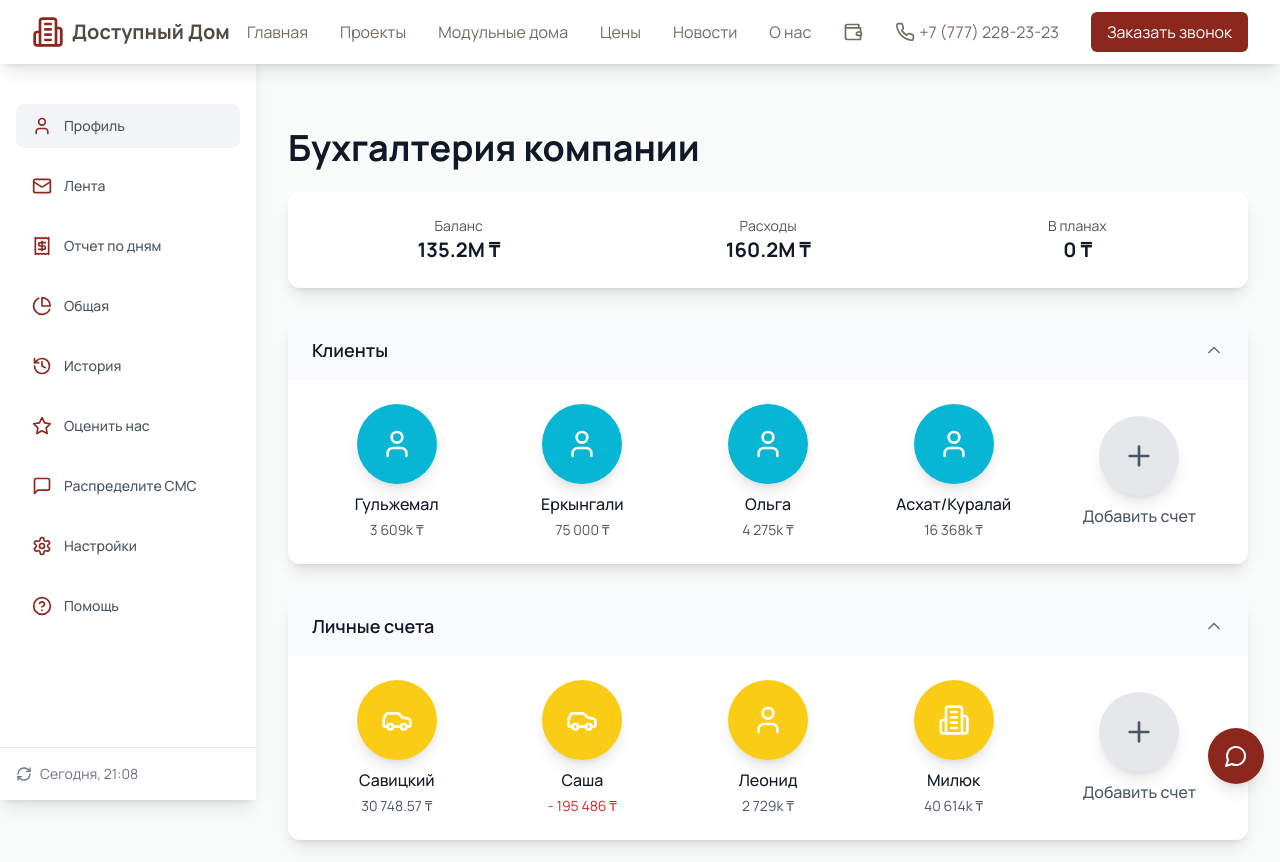
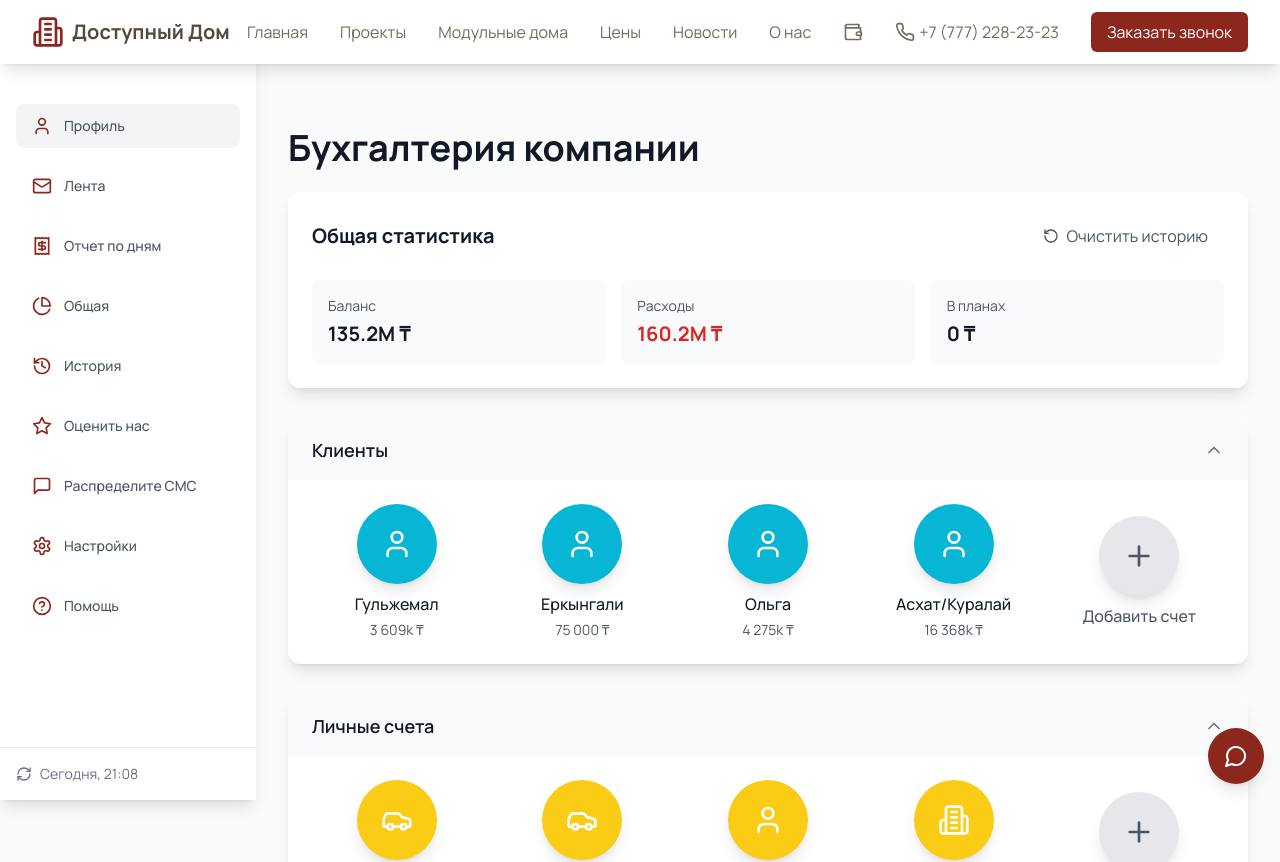
Before and after one commit to hotwellkz/d-dom, a React (Vite) app: page /accounting in a window 1280 px wide. Shown: the top 862 px of the page. Built offline with nearby package versions, Linux system fonts and the light colour scheme.

Commit message:
Update AccountSummary.tsx

```diff
--- a/src/components/AccountSummary.tsx
+++ b/src/components/AccountSummary.tsx
@@ -1,24 +1,52 @@
 import React from 'react';
+import { RotateCcw } from 'lucide-react';
 import { AccountSummary as AccountSummaryType } from '../types/accounting';
 
 interface AccountSummaryProps {
   summary: AccountSummaryType;
+  onClearAll: () => void;
 }
 
-export default function AccountSummary({ summary }: AccountSummaryProps) {
+export default function AccountSummary({ summary, onClearAll }: AccountSummaryProps) {
+  const [showConfirm, setShowConfirm] = React.useState(false);
+
+  const handleClearAll = () => {
+    if (showConfirm) {
+      onClearAll();
+      setShowConfirm(false);
+    } else {
+      setShowConfirm(true);
+    }
+  };
+
   return (
     <div className="bg-white rounded-xl shadow-lg p-6 mb-8">
+      <div className="flex justify-between items-center mb-6">
+        <h2 className="text-xl font-bold text-gray-900">Общая статистика</h2>
+        <button
+          onClick={handleClearAll}
+          className={`flex items-center gap-2 px-4 py-2 rounded-lg transition-colors ${
+            showConfirm
+              ? 'bg-red-100 text-red-600 hover:bg-red-200'
+              : 'text-gray-600 hover:bg-gray-100'
+          }`}
+        >
+          <RotateCcw className="h-4 w-4" />
+          {showConfirm ? 'Подтвердить очистку' : 'Очистить историю'}
+        </button>
+      </div>
+
       <div className="grid grid-cols-3 gap-4">
-        <div className="text-center">
-          <div className="text-sm text-gray-600">Баланс</div>
+        <div className="bg-gray-50 rounded-lg p-4">
+          <div className="text-sm text-gray-600 mb-1">Баланс</div>
           <div className="text-xl font-bold text-gray-900">{summary.balance}</div>
         </div>
-        <div className="text-center">
-          <div className="text-sm text-gray-600">Расходы</div>
-          <div className="text-xl font-bold text-gray-900">{summary.expenses}</div>
+        <div className="bg-gray-50 rounded-lg p-4">
+          <div className="text-sm text-gray-600 mb-1">Расходы</div>
+          <div className="text-xl font-bold text-red-600">{summary.expenses}</div>
         </div>
-        <div className="text-center">
-          <div className="text-sm text-gray-600">В планах</div>
+        <div className="bg-gray-50 rounded-lg p-4">
+          <div className="text-sm text-gray-600 mb-1">В планах</div>
           <div className="text-xl font-bold text-gray-900">{summary.planned}</div>
         </div>
       </div>
```
